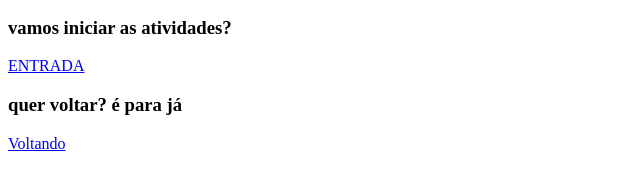
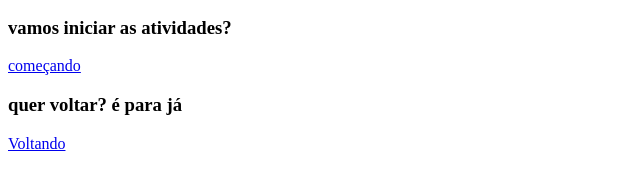
Before and after one commit to eydsong/BRECHO, a plain HTML site: page contato.html in a window 1280 px wide. Shown: the part 296-486 px from the top of the page, 0-640 px from the left. Drawn offline with Linux system fonts and the light colour scheme.

Commit message:
Update contato.html

```diff
--- a/contato.html
+++ b/contato.html
@@ -17,7 +17,7 @@
         </ol>
 
      <h3>vamos iniciar as atividades?</h3>
-       <a href="login.html">ENTRADA</a>
+       <a href="login.html">começando</a>
 
      <H3>quer voltar? é para já</H3>
 
```
